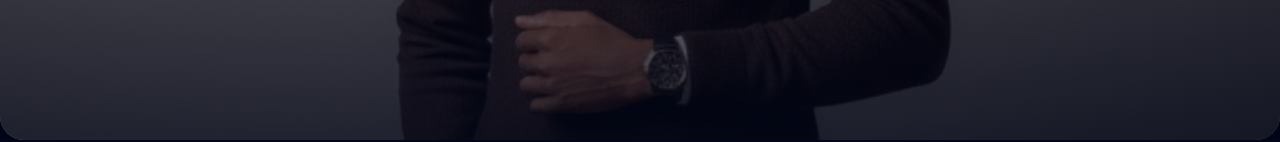
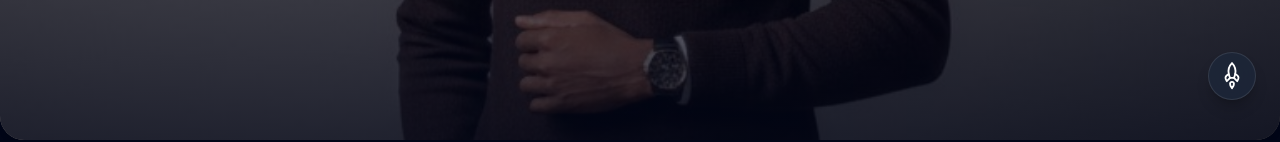
Before and after one commit to leonddarko/leonddarkoII, a Next.js app: page / in a window 1280 px wide. Shown: the part 660-802 px from the top of the page. Built offline with nearby package versions, Linux system fonts and the light colour scheme.

Commit message:
scroll to top update

```diff
--- a/app/ui/sections/Footer.js
+++ b/app/ui/sections/Footer.js
@@ -5,6 +5,14 @@ import { Rocket } from "lucide-react"
 import Link from "next/link"
 
 export default function Footer() {
+
+  const scrollToTop = () => {
+    window.scrollTo({
+      top: 0,
+      behavior: "smooth",
+    });
+  };
+
   return (
     <footer className="bg-slate-950 border-t border-white/5 py-12 px-6 md:px-16">
       <div className="max-w-6xl mx-auto flex flex-col items-center text-center space-y-4">
@@ -16,11 +24,34 @@ export default function Footer() {
           Full-Stack Developer & Content Creator
         </span> */}
 
-        <a href="/#top">
-          <div className="p-1.5 backdrop-blur-md bg-slate-600/50 shadow-sm rounded-full hover:bg-slate-800/70 transition-all animate-bounce text-white hover:text-amber-700">
-            <Rocket size={20} className="-rotate-45 " />
-          </div>
-        </a>
+        <button
+          onClick={scrollToTop}
+          aria-label="Scroll to top"
+          className="
+        group
+        fixed bottom-6 right-6 z-50
+        p-3
+        rounded-full
+        bg-slate-800/70
+        backdrop-blur-xl
+        border border-white/10
+        shadow-lg shadow-black/20
+        transition-all duration-300
+        hover:scale-110
+        hover:bg-amber-600
+        active:scale-95
+      "
+        >
+          <Rocket
+            size={22}
+            className="
+          -rotate-45
+          text-white
+          transition-transform duration-300
+          group-hover:-translate-y-1
+        "
+          />
+        </button>
 
         {/* Social / External Links */}
         <div className="flex items-center gap-6 pt-2">
--- a/app/ui/sections/ProjectSection.js
+++ b/app/ui/sections/ProjectSection.js
@@ -6,20 +6,6 @@ import Link from "next/link"
 // https://truenorthprintsdatabase.vercel.app/
 
 const projects = [
-  {
-    title: "Manual Entry & Tracker Platform",
-    description:
-      "A high-performance data entry and processing platform built with Next.js and Tailwind for True North Media Monitoring Ltd.",
-    stack: ["Next.js", "JavaScript", "Tailwind CSS", "Vercel"],
-    link: "https://manual-entry-tracker.vercel.app/",
-  },
-    {
-    title: "True North Prints Database Platform",
-    description:
-      "Also a high-performance data entry and processing platform built with Next.js and Tailwind for True North Media Monitoring Ltd.",
-    stack: ["Next.js", "JavaScript", "Tailwind CSS", "Vercel"],
-    link: "https://truenorthprintsdatabase.vercel.app/",
-  },
   {
     title: "Aukiss Media",
     description:
@@ -32,7 +18,7 @@ const projects = [
     description:
       "An e-commerce website for Djanie Chocolate company. A Premium Dark Chocolate producer.",
     stack: ["WordPress"],
-    link: "#",
+    link: "https://djaniechocolate.com/",
   },
   {
     title: "NMIMR HEPMAL Project Webapp",
```
Also changed, not shown: app/globals.css (line endings or trailing spaces).
